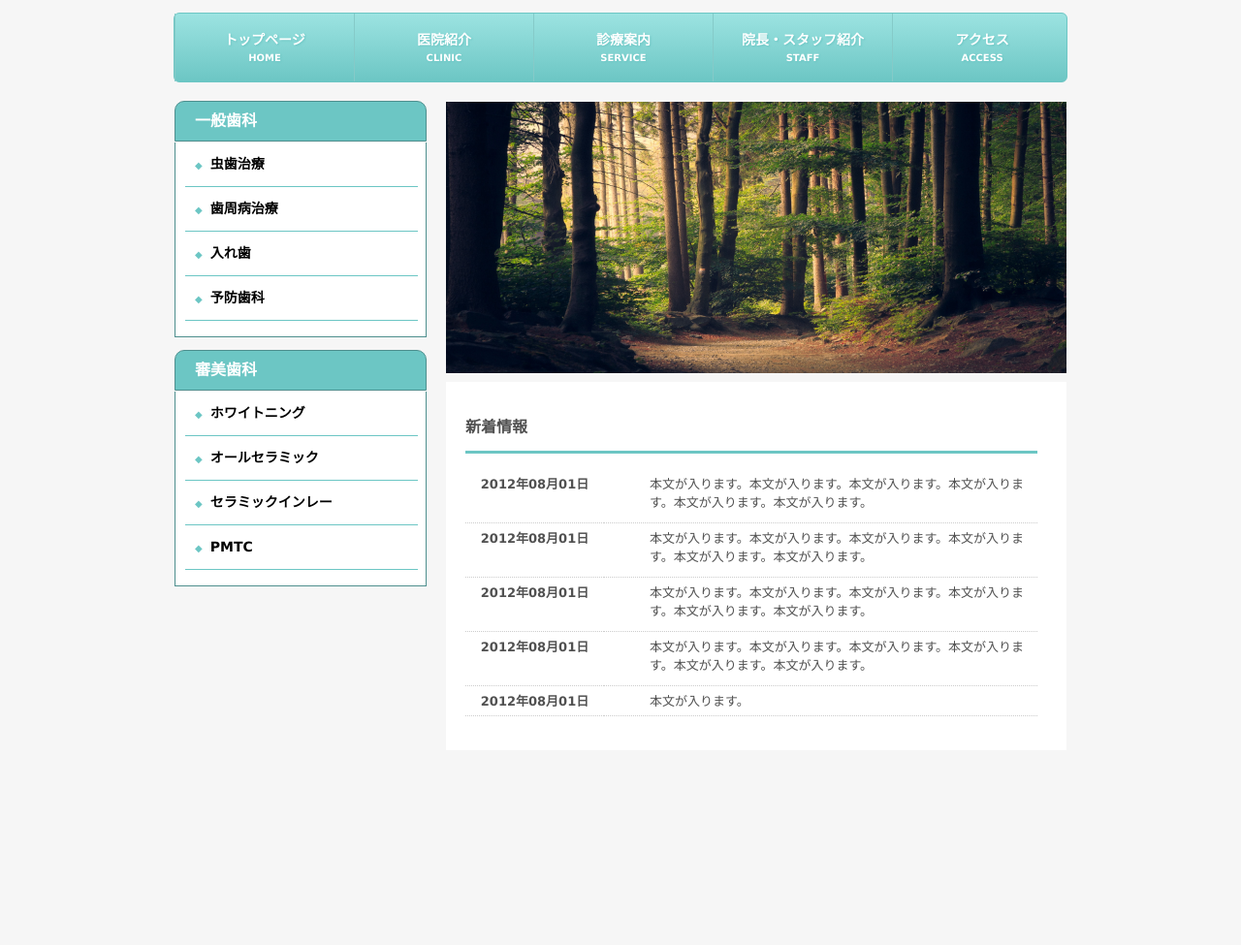
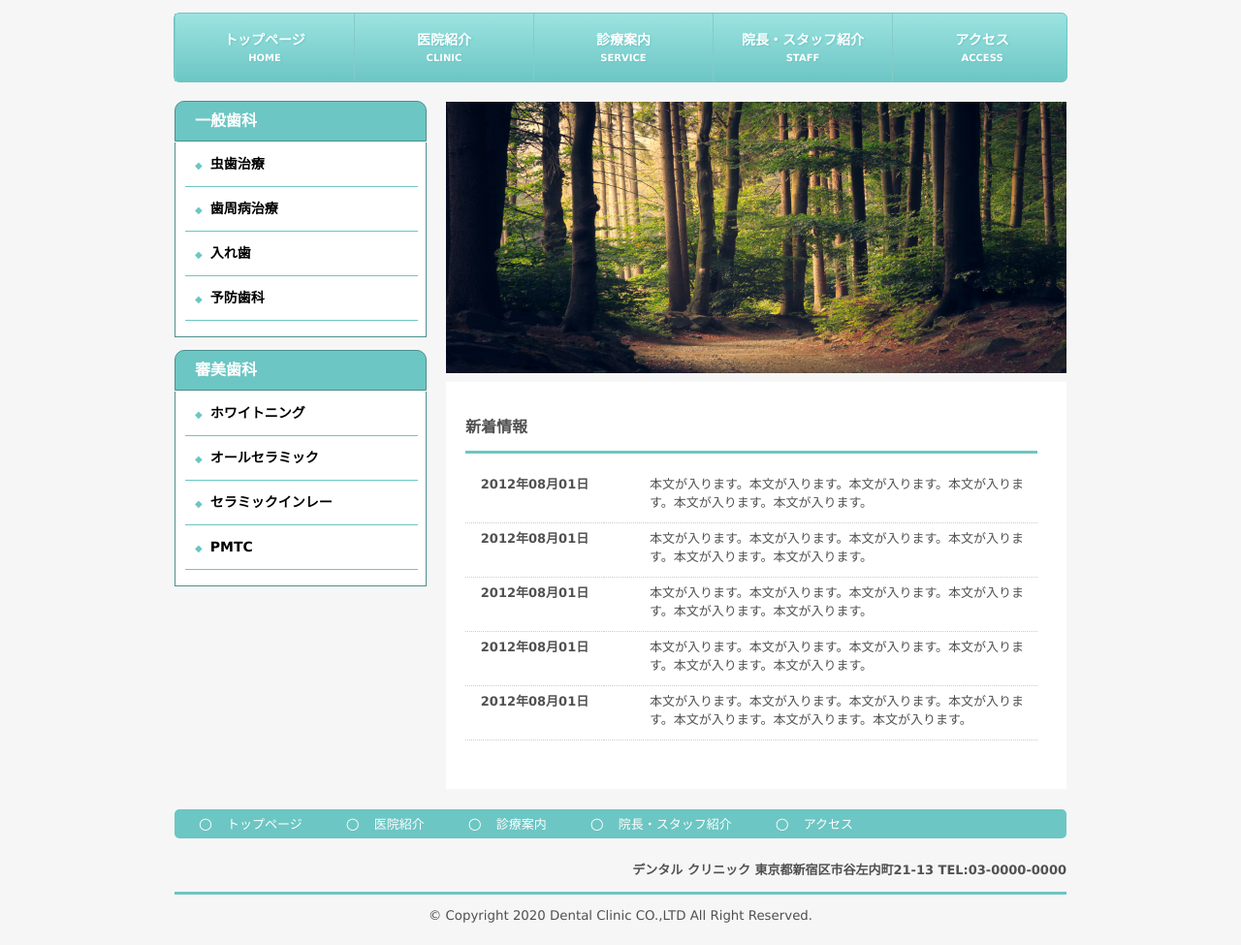
Before and after one commit to tokutamaria/dental, a plain HTML site: page index.html in a window 1280 px wide. Shown: the part 125-1100 px from the top of the page at 97% size. Before the commit the page ends 993 px from the top, so only its background shows below. Drawn offline with Linux system fonts and the light colour scheme.

Commit message:
dental完成

```diff
--- a/index.html
+++ b/index.html
@@ -53,7 +53,7 @@
             <dt><span class="date">2012年08月01日</span></dt>
             <dd>本文が入ります。本文が入ります。本文が入ります。本文が入ります。本文が入ります。本文が入ります。</dd>
             <dt><span class="date">2012年08月01日</span></dt>
-            <dd>本文が入ります。</dd>
+            <dd>本文が入ります。本文が入ります。本文が入ります。本文が入ります。本文が入ります。本文が入ります。本文が入ります。</dd>
           </dl>
         </div>
       </div>
@@ -82,5 +82,22 @@
     </div>
   </div>
 </main>
+<footer>
+  <div id="footer-wrapper">
+  <div id="footer-head">
+    <ul>
+      <li><a href="#">トップページ</a></li>
+      <li><a href="#">医院紹介</a></li>
+      <li><a href="#">診療案内</a></li>
+      <li><a href="#">院長・スタッフ紹介</a></li>
+      <li><a href="#">アクセス</a></li>
+    </ul>
+  </div>
+  <div id="footer-body">
+    <h2>デンタル クリニック 東京都新宿区市谷左内町21-13 TEL:03-0000-0000</h2>
+  </div>
+  <small>&COPY; Copyright 2020 Dental Clinic CO.,LTD All Right Reserved.</small>
+</div>
+</footer>
 </body>
 </html>
--- a/style.css
+++ b/style.css
@@ -191,7 +191,7 @@ width: 920px;
 #contents #main .inner {
   margin-top: 5px;
   width: 600px;
-  height: 340px;
+  height: 380px;
   padding: 20px;
   background: #ffffff;
 }
@@ -236,13 +236,13 @@ width: 920px;
   padding-left: 47px;
 }
 
-.news dl dd:last-child {
+/* .news dl dd:last-child {
   height: 25px;
 }
 
 .news dl dt:last-of-type {
     height: 25px;
-}
+} */
 
 #menu {
   width: 260px;
@@ -301,3 +301,54 @@ width: 920px;
   font-size: 10px;
   margin-right: 8px;
 }
+
+#footer-wrapper {
+  margin: 0 auto;
+  margin-top: 30px;
+  margin-bottom: 10px;
+  width: 920px;
+  height: 130px;
+}
+
+#footer-wrapper ul {
+  background:  #6CC6C4;
+  display: flex;
+  border-radius: 5px;
+  height: 30px;
+  padding: 0;
+  margin: 0;
+}
+
+#footer-wrapper ul li {
+  list-style: none;
+}
+
+#footer-wrapper ul li a {
+  color: #ffffff;
+  font-size: 13px;
+  font-weight: 400;
+  display: inline-block;
+  text-align: left;
+  height: 30px;
+  line-height: 30px;
+  padding: 0 20px 0 25px;
+  /* vertical-align: middle; */
+  /* background: red; */
+}
+
+#footer-wrapper ul li a::before {
+  content: '○';
+  padding: 0;
+  margin: 0;
+  font-size: 16px;
+  margin-right: 15px;
+}
+
+#footer-body h2 {
+  font-size: 13px;
+  height: 24px;
+  line-height: 24px;
+  text-align: right;
+  border-bottom:solid 3px #6CC6C4;
+  padding: 10px 0;
+}
```
